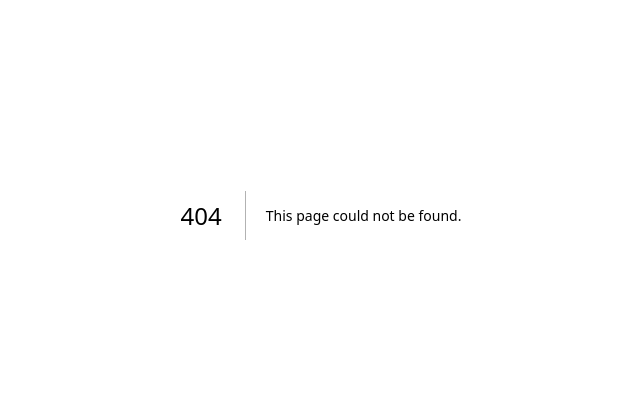
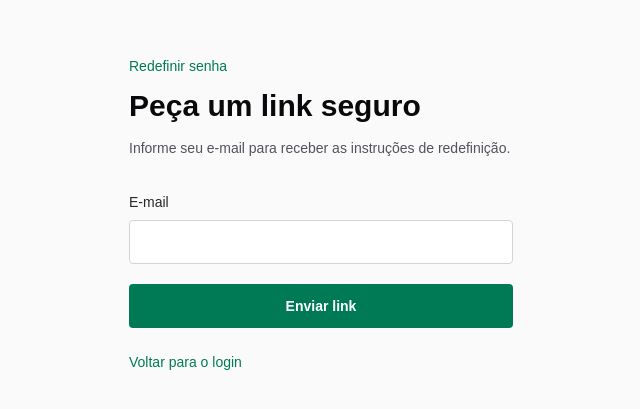
Before and after one commit to thaylan-araujo/Extensao-IA-de-analise-de-conversa, a Next.js app in the folder apps/web/: page /recuperar-senha in a window 1280 px wide. Before the commit this address had no page. Shown: the part 185-594 px from the top of the page, without its empty margins (319-959 px from the left). Built offline with nearby package versions, Linux system fonts and the light colour scheme.

Commit message:
test(01-06): add password recovery confirm tests

```diff
--- /dev/null
+++ b/apps/web/app/(auth)/recuperar-senha/page.tsx
@@ -0,0 +1,37 @@
+import Link from "next/link";
+
+import { RequestPasswordResetForm } from "./request-form";
+
+export default async function RecuperarSenhaPage({
+  searchParams
+}: {
+  searchParams?: Promise<{ erro?: string }>;
+}) {
+  const params = searchParams ? await searchParams : {};
+  const hasInvalidLink = params.erro === "link-invalido";
+
+  return (
+    <main className="flex min-h-screen items-center justify-center bg-zinc-50 px-6 py-12 text-zinc-950">
+      <section className="w-full max-w-sm">
+        <div className="mb-8">
+          <p className="text-sm font-medium text-emerald-700">Redefinir senha</p>
+          <h1 className="mt-3 text-3xl font-semibold tracking-normal">
+            Peça um link seguro
+          </h1>
+          <p className="mt-3 text-sm leading-6 text-zinc-600">
+            Informe seu e-mail para receber as instruções de redefinição.
+          </p>
+        </div>
+        {hasInvalidLink ? (
+          <p className="mb-5 rounded border border-red-200 bg-red-50 p-3 text-sm font-medium text-red-700">
+            Link inválido ou expirado. Peça um novo link.
+          </p>
+        ) : null}
+        <RequestPasswordResetForm />
+        <Link className="mt-6 inline-flex text-sm font-medium text-emerald-700" href="/login">
+          Voltar para o login
+        </Link>
+      </section>
+    </main>
+  );
+}
--- /dev/null
+++ b/apps/web/app/(auth)/recuperar-senha/request-form.tsx
@@ -0,0 +1,56 @@
+"use client";
+
+import { FormEvent, useState } from "react";
+
+import { createClient } from "../../../lib/supabase/client";
+
+const RESET_MESSAGE =
+  "Se o e-mail existir, enviamos um link para redefinir a senha.";
+
+export function RequestPasswordResetForm() {
+  const [email, setEmail] = useState("");
+  const [message, setMessage] = useState<string | null>(null);
+  const [isLoading, setIsLoading] = useState(false);
+
+  async function handleSubmit(event: FormEvent<HTMLFormElement>) {
+    event.preventDefault();
+    setIsLoading(true);
+
+    try {
+      const supabase = createClient();
+      const siteUrl = process.env.NEXT_PUBLIC_SITE_URL ?? window.location.origin;
+
+      await supabase.auth.resetPasswordForEmail(email, {
+        redirectTo: `${siteUrl}/auth/confirm?next=/nova-senha`
+      });
+    } finally {
+      setMessage(RESET_MESSAGE);
+      setIsLoading(false);
+    }
+  }
+
+  return (
+    <form className="flex flex-col gap-5" onSubmit={handleSubmit}>
+      <label className="flex flex-col gap-2 text-sm font-medium text-zinc-800">
+        E-mail
+        <input
+          className="h-11 rounded border border-zinc-300 bg-white px-3 text-base outline-none transition focus:border-emerald-600 focus:ring-2 focus:ring-emerald-100"
+          autoComplete="email"
+          inputMode="email"
+          onChange={(event) => setEmail(event.target.value)}
+          required
+          type="email"
+          value={email}
+        />
+      </label>
+      {message ? <p className="text-sm font-medium text-emerald-700">{message}</p> : null}
+      <button
+        className="h-11 rounded bg-emerald-700 px-4 text-sm font-semibold text-white transition hover:bg-emerald-800 disabled:cursor-not-allowed disabled:bg-zinc-400"
+        disabled={isLoading}
+        type="submit"
+      >
+        {isLoading ? "Enviando..." : "Enviar link"}
+      </button>
+    </form>
+  );
+}
```
Also changed, not shown: 1 other file (tests, documents, lock files or other folders).
